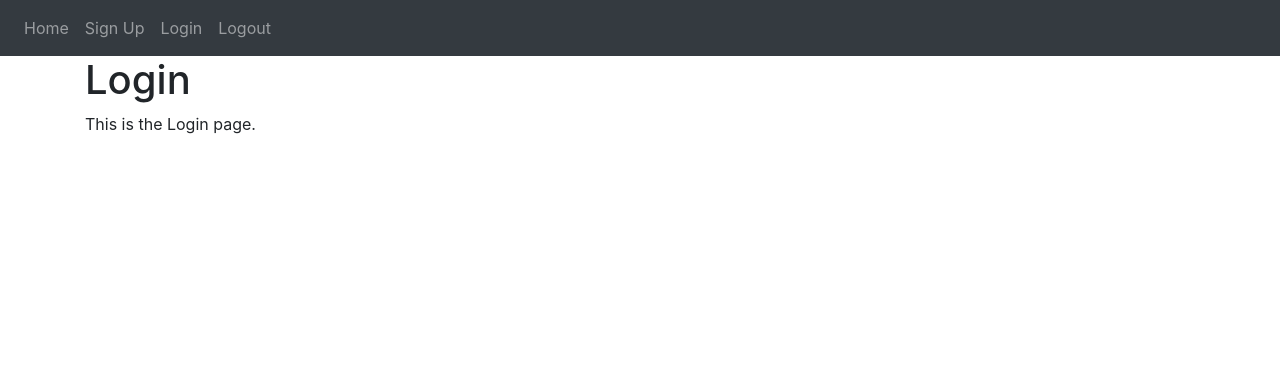
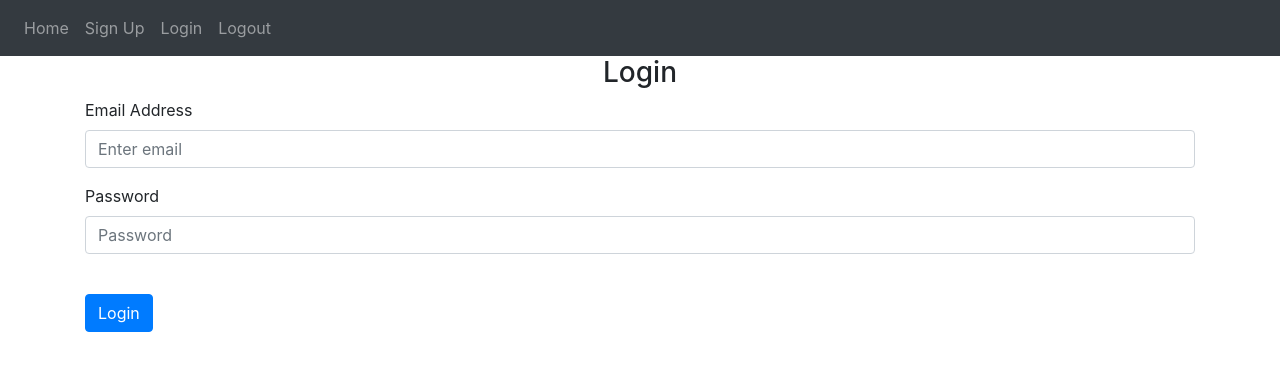
Before and after one commit to IvanGeorgievProgramming/PythonSelfStudy, a Flask app: page /login in a window 1280 px wide. Shown: the top 371 px of the page. Run offline with Flask 2, Linux system fonts and the light colour scheme; some libraries are stand-ins or nearby versions.

Commit message:
Login Page HTML

```diff
--- a/Flask/FlaskWebAppTutorial/website/templates/login.html
+++ b/Flask/FlaskWebAppTutorial/website/templates/login.html
@@ -12,7 +12,18 @@
 
 {% block content %}
 
-    <h1>Login</h1>
-    <p>This is the Login page.</p>
+    <form method="POST">
+        <h3 align="center">Login</h3>
+        <div class="form-group">
+            <label for="email">Email Address</label>
+            <input type="email" class="form-control" id="email" name="email" placeholder="Enter email" required>
+        </div>
+        <div class="form-group">
+            <label for="password">Password</label>
+            <input type="password" class="form-control" id="password" name="password" placeholder="Password" required>
+        </div>
+        <br>
+        <button type="submit" class="btn btn-primary">Login</button>
+    </form>
 
 {% endblock %}
```
